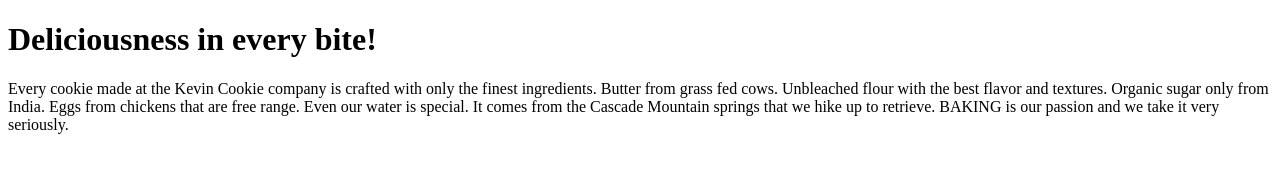
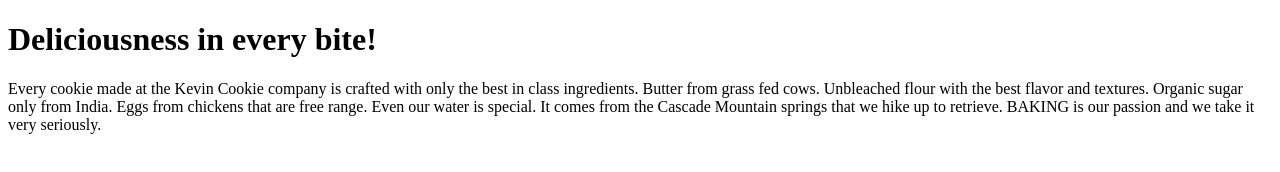
Before and after one commit to ofcorsevruv/testrepo, a plain HTML site: page index.htm in a window 1280 px wide. Drawn offline with Linux system fonts and the light colour scheme.

Commit message:
Update index.htm

```diff
--- a/index.htm
+++ b/index.htm
@@ -4,7 +4,7 @@
     <h1>Deliciousness in every bite!</h1>
     <p>
       Every cookie made at the Kevin Cookie company is crafted with only the
-      finest ingredients. Butter from grass fed cows. Unbleached flour with the
+      best in class ingredients. Butter from grass fed cows. Unbleached flour with the
       best flavor and textures. Organic sugar only from India. Eggs from
       chickens that are free range. Even our water is special. It comes from the
       Cascade Mountain springs that we hike up to retrieve. BAKING is our
```
